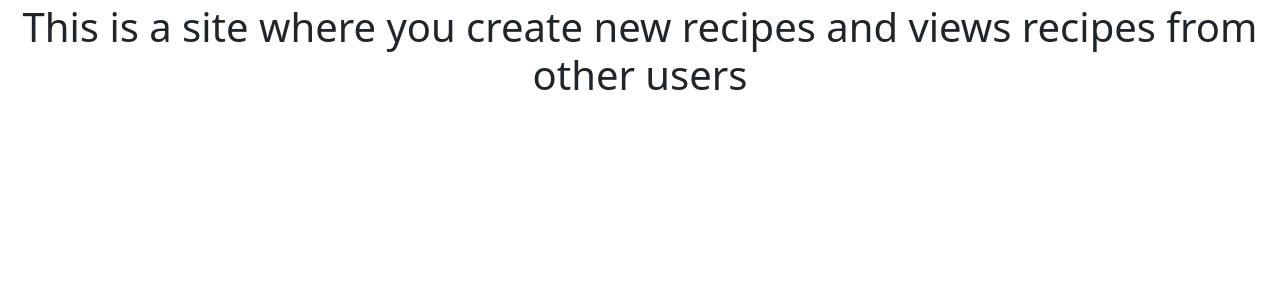
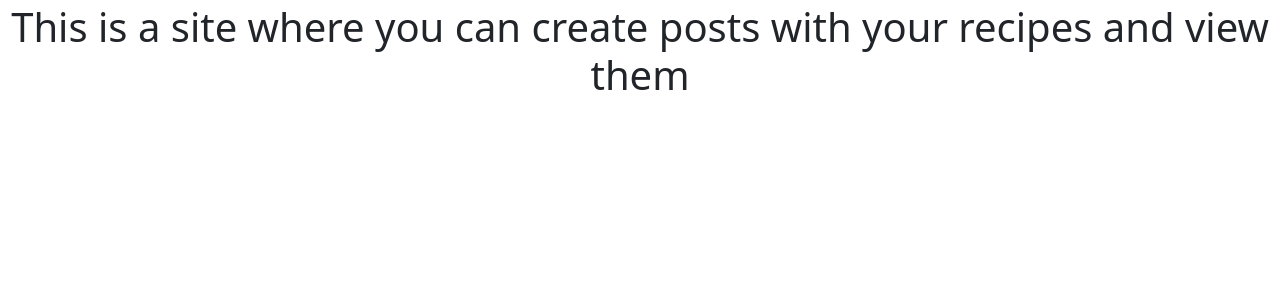
Before and after one commit to Hant0-0/Recipes_Project, a Django app: page / in a window 1280 px wide. Shown: the part 56-359 px from the top of the page. Run offline with Django 4.2, Linux system fonts and the light colour scheme; parts of the project's set-up code (start-up, migrations or seed data) failed here and were passed over.

Commit message:
Recipes project 1.0

```diff
--- a/recipes/templates/recipes/home.html
+++ b/recipes/templates/recipes/home.html
@@ -12,7 +12,7 @@
 
 {% block content %}
 {% csrf_token %}
-<h1 class="title">This is a site where you create new recipes and views recipes from other users</h1>
+<h1 class="title">This is a site where you can create posts with your recipes and view them</h1>
 
 {% endblock %}
 
--- a/recipes/views.py
+++ b/recipes/views.py
@@ -41,7 +41,7 @@ def logoutuser(request):
         return redirect('home')
 
 def currentrecipes(request):
-    recipes = Recipe.objects.filter(user = request.user)
+    recipes = Recipe.objects.filter(user = request.user )
     return render(request, 'recipes/currentrecipes.html', {'recipes': recipes})
 
 def createrecipes(request):
```
Also changed, not shown: db.sqlite3.
